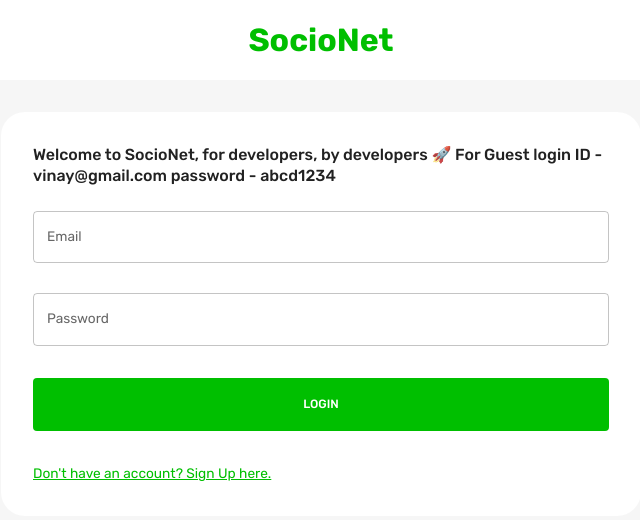
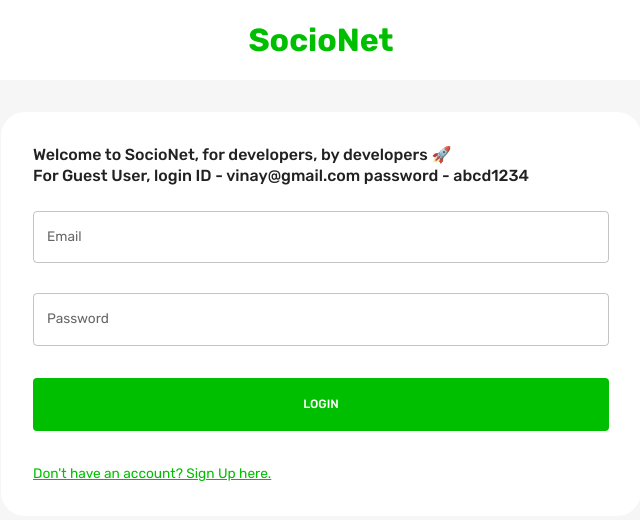
Before and after one commit to vinay-biz/SocioNet, a React (Create React App) app in the folder client/: page / in a window 1280 px wide. Shown: the top 520 px of the page, without its empty margins (319-959 px from the left). Built offline with nearby package versions, Linux system fonts and the light colour scheme.

Commit message:
Update index.jsx

```diff
--- a/client/src/scenes/loginPage/index.jsx
+++ b/client/src/scenes/loginPage/index.jsx
@@ -26,7 +26,8 @@ const LoginPage = () => {
       >
         <Typography fontWeight="500" variant="h5" sx={{ mb: "1.5rem" }}>
         Welcome to SocioNet, for developers, by developers 🚀
-        For Guest
+        <br/>
+        For Guest User,
         login ID - vinay@gmail.com
         password - abcd1234
         </Typography>
```
